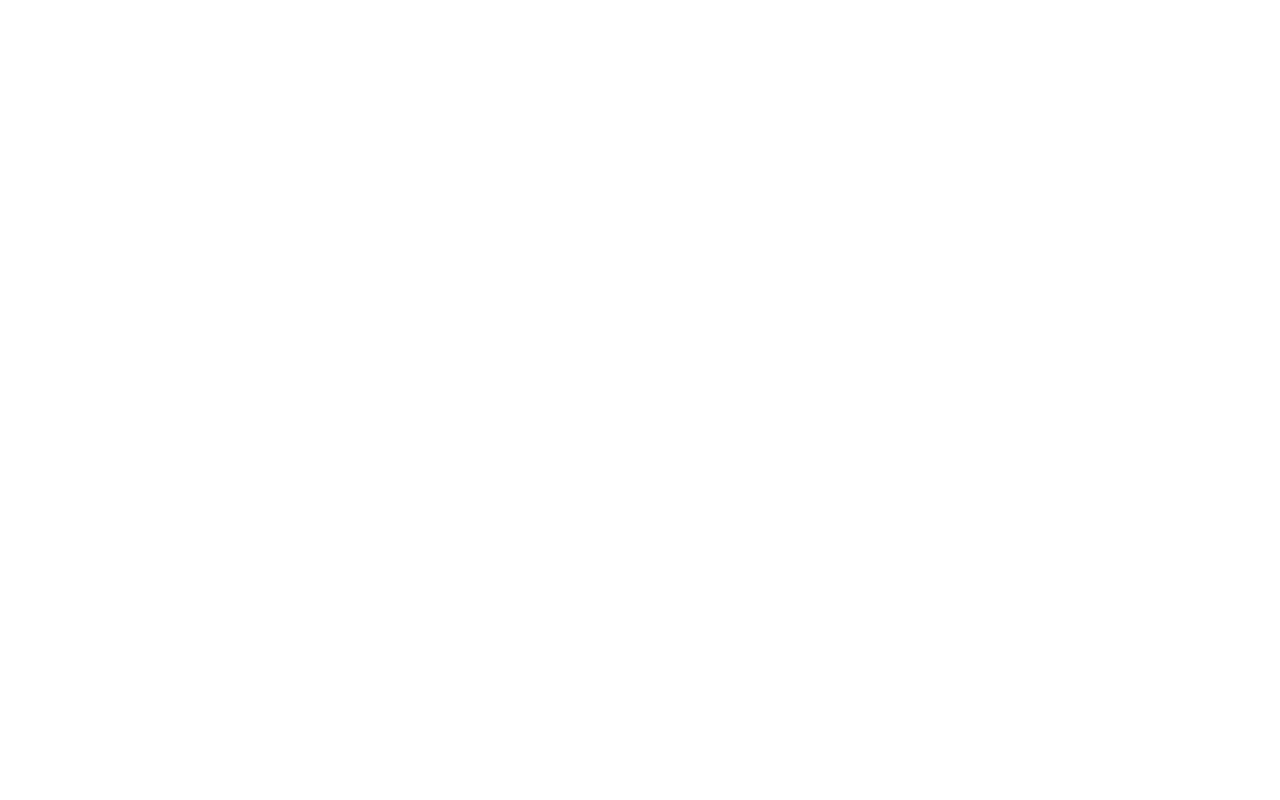
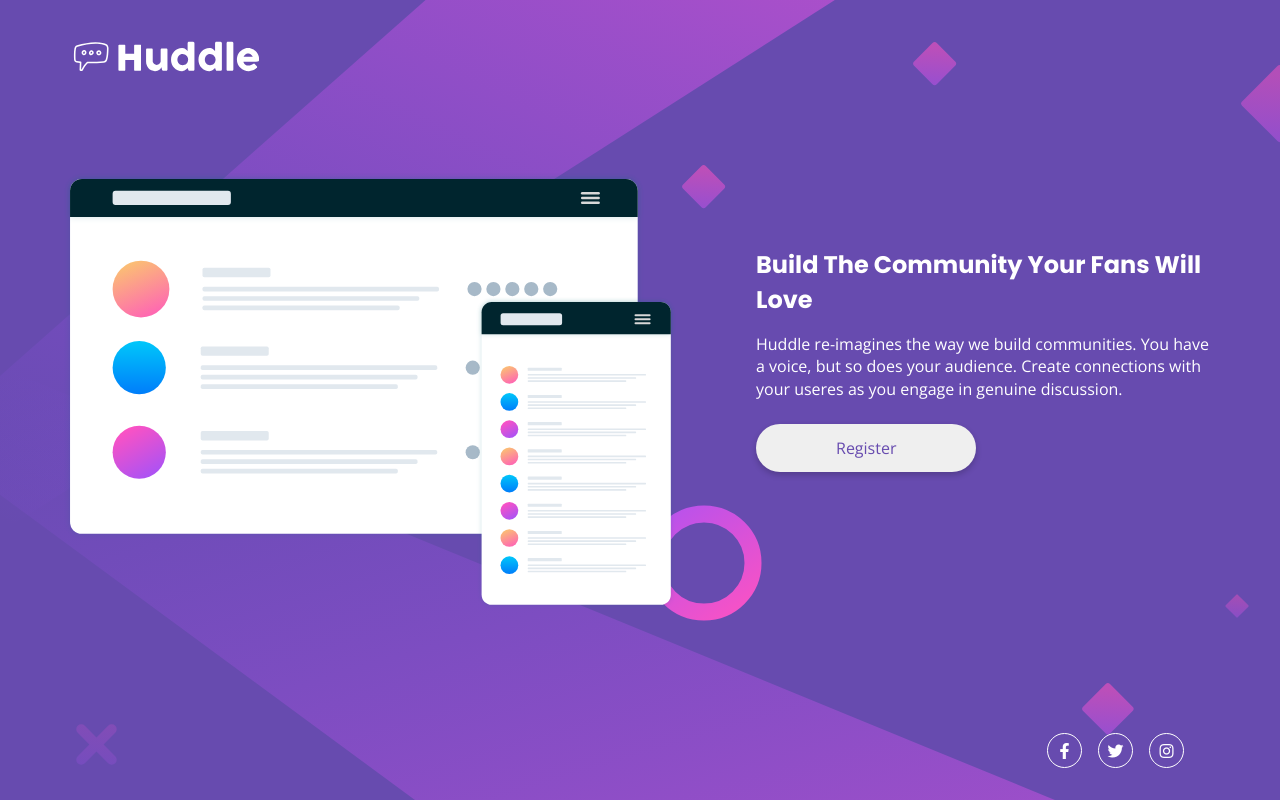
Before and after one commit to byteliin/huddle-landing-page, a plain HTML site: page index.html in a window 1280 px wide. Drawn offline with nearby package versions, Linux system fonts and the light colour scheme.

Commit message:
Finihsed Website V1

```diff
--- a/index.html
+++ b/index.html
@@ -3,13 +3,30 @@
 <head>
   <meta charset="UTF-8">
   <meta name="viewport" content="width=device-width, initial-scale=1.0">
-  <link href="https://fonts.googleapis.com/css2?family=Montserrat:wght@300;400;700;900&display=swap" rel="stylesheet">
+  <link rel="stylesheet" href="https://cdnjs.cloudflare.com/ajax/libs/font-awesome/5.15.1/css/all.min.css">
+  <link href="https://fonts.googleapis.com/css2?family=Poppins:wght@400;700&display=swap" rel="stylesheet">
+  <link href="https://fonts.googleapis.com/css2?family=Open+Sans&display=swap" rel="stylesheet">
   <link rel="stylesheet" href="./styles/index.css">
   <title>Huddle</title>
 </head>
-<body>
-  <header></header>
-  <main></main>
-  <footer></footer>
+<body id="body" class="primary-theme">
+  <header class="first-header container">
+    <h1></h1><a href="#"><img class="first-header__logo" src="./images/logo.svg" alt="Huddle logo"></a></h1>
+  </header>
+  <main class="main container">
+    <div class="illustration">
+      <img class="illustration__image" src="./images/illustration-mockups.svg" alt="layout illustration">
+    </div>
+    <header class="second-header">
+      <h2 class="second-header__title">Build The Community Your Fans Will Love</h2>
+      <p class="second-header__paragraph">Huddle re-imagines the way we build communities. You have a voice, but so does your audience. Create connections with your useres as you engage in genuine discussion.</p>
+      <button class="second-header__button">Register</button>
+    </header>
+  </main>
+  <footer class="footer container">
+    <a class="footer__link" href="#"><i class="footer__icon fab fa-facebook-f"></i></a>
+    <a class="footer__link" href="#"><i class="footer__icon fab fa-twitter"></i></a>
+    <a class="footer__link" href="#"><i class="footer__icon fab fa-instagram"></i></a>
+  </footer>
 </body>
 </html>
--- a/styles/index.css
+++ b/styles/index.css
@@ -6,8 +6,13 @@
 }
 
 :root {
-  --black: #000;
-  --white: #fff;
+  --violet: hsl(257, 40%, 49%);
+  --white: hsl(0, 0%, 100%);
+}
+
+.primary-theme {
+  --primary-clr: var(--violet);
+  --secondary-clr: var(--white);
 }
 
 :focus-visible {
@@ -21,7 +26,27 @@
 }
 
 body {
-  font-family: 'Montserrat', sans-serif;
+  display: -webkit-box;
+  display: -ms-flexbox;
+  display: flex;
+  -webkit-box-orient: vertical;
+  -webkit-box-direction: normal;
+      -ms-flex-direction: column;
+          flex-direction: column;
+  -webkit-box-pack: justify;
+      -ms-flex-pack: justify;
+          justify-content: space-between;
+  width: 100vw;
+  height: 100vh;
+  font-family: 'Open Sans', sans-serif;
+  color: var(--secondary-clr);
+  background-color: var(--primary-clr);
+  background-image: url(../images/bg-mobile.svg);
+  background-repeat: no-repeat;
+}
+
+h1, h2 {
+  font-family: 'Poppins', sans-serif;
 }
 
 img {
@@ -34,8 +59,157 @@ a {
   text-decoration: none;
 }
 
-.dark {
-  --primary-text-clr: var(--black);
-  --secondary-text-clr: var(--white);
+.container {
+  width: 80%;
+  margin: 0 auto;
+}
+
+.first-header {
+  margin-top: 2em;
+}
+
+.first-header__logo {
+  width: 150px;
+}
+
+.main {
+  display: -webkit-box;
+  display: -ms-flexbox;
+  display: flex;
+  -webkit-box-orient: vertical;
+  -webkit-box-direction: normal;
+      -ms-flex-direction: column;
+          flex-direction: column;
+  -webkit-box-pack: center;
+      -ms-flex-pack: center;
+          justify-content: center;
+  -webkit-box-align: center;
+      -ms-flex-align: center;
+          align-items: center;
+}
+
+.second-header {
+  max-width: 600px;
+  text-align: center;
+  margin-top: 3.5em;
+}
+
+.second-header__paragraph {
+  line-height: 1.4em;
+  margin-top: 1em;
+}
+
+.second-header__button {
+  cursor: pointer;
+  font-family: 'Open Sans', sans-serif;
+  color: var(--primary-clr);
+  font-size: 1em;
+  padding: .8em 5em;
+  border-radius: 50px;
+  border: none;
+  -webkit-box-shadow: 0 3px 6px 0 rgba(0, 0, 0, 0.2);
+          box-shadow: 0 3px 6px 0 rgba(0, 0, 0, 0.2);
+  margin: 1.5em 0 4em 0;
+  -webkit-transition: all 50ms ease-in-out;
+  transition: all 50ms ease-in-out;
+}
+
+.second-header__button:hover {
+  -webkit-filter: contrast(110%);
+          filter: contrast(110%);
+  -webkit-transform: scale(1.01);
+          transform: scale(1.01);
+  -webkit-box-shadow: 0 6px 12px 0 rgba(0, 0, 0, 0.4);
+          box-shadow: 0 6px 12px 0 rgba(0, 0, 0, 0.4);
+}
+
+.second-header__button:active {
+  -webkit-box-shadow: none;
+          box-shadow: none;
+  -webkit-transform: scale(0.99);
+          transform: scale(0.99);
+}
+
+.footer {
+  display: -webkit-box;
+  display: -ms-flexbox;
+  display: flex;
+  -webkit-box-pack: center;
+      -ms-flex-pack: center;
+          justify-content: center;
+  padding: 2em;
+}
+
+.footer .footer__link + .footer__link {
+  margin-left: 1em;
+}
+
+.footer__link {
+  border-radius: 50px;
+}
+
+.footer__link:hover {
+  color: var(--primary-clr);
+  background: var(--secondary-clr);
+}
+
+.footer__icon {
+  display: -webkit-box;
+  display: -ms-flexbox;
+  display: flex;
+  -webkit-box-pack: center;
+      -ms-flex-pack: center;
+          justify-content: center;
+  -webkit-box-align: center;
+      -ms-flex-align: center;
+          align-items: center;
+  width: 35px;
+  height: 35px;
+  border-radius: 50px;
+  border: 1px solid var(--secondary-clr);
+}
+
+@media only screen and (min-width: 375px) {
+  .first-header__logo {
+    width: 200px;
+  }
+  body {
+    background-image: url(../images/bg-desktop.svg);
+    background-size: cover;
+  }
+}
+
+@media only screen and (min-width: 620px) {
+  .illustration__image {
+    width: 500px;
+  }
+}
+
+@media only screen and (min-width: 1000px) {
+  .container {
+    width: 90%;
+  }
+  .main {
+    -webkit-box-orient: horizontal;
+    -webkit-box-direction: normal;
+        -ms-flex-direction: row;
+            flex-direction: row;
+  }
+  .illustration {
+    margin-right: 5em;
+  }
+  .illustration__image {
+    width: 100%;
+  }
+  .second-header {
+    max-width: 460px;
+    text-align: left;
+    margin-top: 0;
+  }
+  .footer {
+    -webkit-box-pack: end;
+        -ms-flex-pack: end;
+            justify-content: flex-end;
+  }
 }
 /*# sourceMappingURL=index.css.map */
```
Also changed, not shown: images/bg-desktop.svg (added), images/bg-mobile.svg (added), images/favicon-32x32.png (added), images/illustration-mockups.svg (added), images/logo.svg (added).
